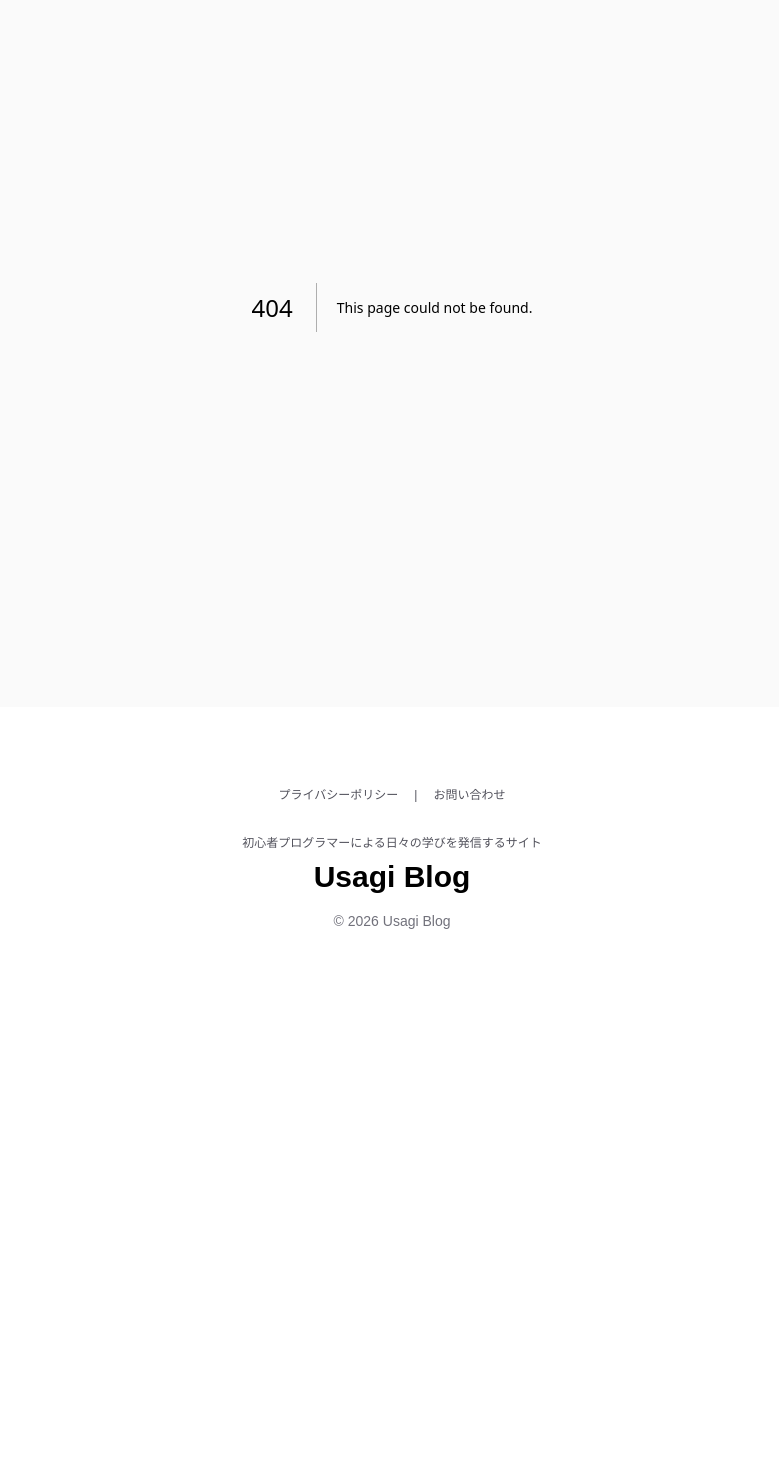
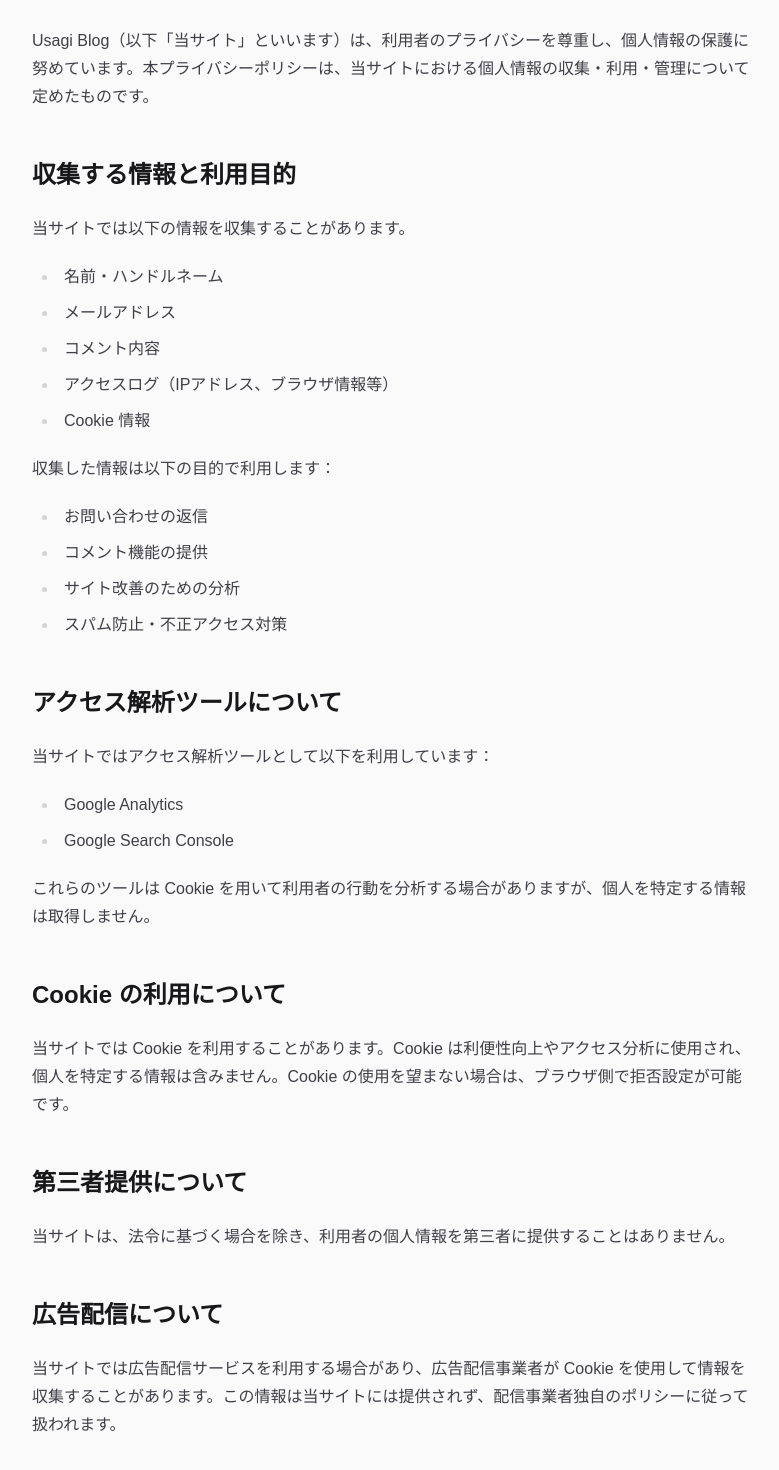
Before and after one commit to Apple-cake/next-tech-blog, a Next.js app: page /privacy in a window 1280 px wide. Before the commit this address had no page. Shown: the part 178-1648 px from the top of the page, without its empty margins (248-1027 px from the left). Before the commit the page ends 1149 px from the top, so only its background shows below. Built offline with nearby package versions, Linux system fonts and the light colour scheme.

Commit message:
プライバシーポリシー作成

```diff
--- a/app/globals.css
+++ b/app/globals.css
@@ -1,4 +1,5 @@
 @import "tailwindcss";
+@plugin "@tailwindcss/typography";
 
 :root {
   --background: #ffffff;
--- /dev/null
+++ b/app/privacy/page.tsx
@@ -0,0 +1,103 @@
+/**
+ * プライバシーポリシーページ
+ *
+ * /privacy URL で表示
+ */
+
+import Link from "next/link";
+
+export const metadata = {
+  title: "プライバシーポリシー | Usagi Blog",
+  description: "Usagi Blog のプライバシーポリシーです。個人情報の取り扱いについて記載しています。",
+};
+
+export default function PrivacyPolicyPage() {
+  return (
+    <main className="max-w-3xl mx-auto px-6 py-12 prose prose-zinc">
+      <h1>プライバシーポリシー</h1>
+
+      <p>
+        Usagi Blog（以下「当サイト」といいます）は、利用者のプライバシーを尊重し、個人情報の保護に努めています。本プライバシーポリシーは、当サイトにおける個人情報の収集・利用・管理について定めたものです。
+      </p>
+
+      <h2>収集する情報と利用目的</h2>
+
+      <p>
+        当サイトでは以下の情報を収集することがあります。
+      </p>
+
+      <ul>
+        <li>名前・ハンドルネーム</li>
+        <li>メールアドレス</li>
+        <li>コメント内容</li>
+        <li>アクセスログ（IPアドレス、ブラウザ情報等）</li>
+        <li>Cookie 情報</li>
+      </ul>
+
+      <p>
+        収集した情報は以下の目的で利用します：
+      </p>
+
+      <ul>
+        <li>お問い合わせの返信</li>
+        <li>コメント機能の提供</li>
+        <li>サイト改善のための分析</li>
+        <li>スパム防止・不正アクセス対策</li>
+      </ul>
+
+      <h2>アクセス解析ツールについて</h2>
+      <p>
+        当サイトではアクセス解析ツールとして以下を利用しています：
+      </p>
+      <ul>
+        <li>Google Analytics</li>
+        <li>Google Search Console</li>
+      </ul>
+      <p>
+        これらのツールは Cookie を用いて利用者の行動を分析する場合がありますが、個人を特定する情報は取得しません。
+      </p>
+
+      <h2>Cookie の利用について</h2>
+      <p>
+        当サイトでは Cookie を利用することがあります。Cookie は利便性向上やアクセス分析に使用され、個人を特定する情報は含みません。Cookie の使用を望まない場合は、ブラウザ側で拒否設定が可能です。
+      </p>
+
+      <h2>第三者提供について</h2>
+      <p>
+        当サイトは、法令に基づく場合を除き、利用者の個人情報を第三者に提供することはありません。
+      </p>
+
+      <h2>広告配信について</h2>
+      <p>
+        当サイトでは広告配信サービスを利用する場合があり、広告配信事業者が Cookie を使用して情報を収集することがあります。この情報は当サイトには提供されず、配信事業者独自のポリシーに従って扱われます。
+      </p>
+
+      <h2>個人情報の開示・訂正・削除</h2>
+      <p>
+        ご本人からの請求により、当サイトが保持する個人情報の開示・訂正・削除に対応いたします。希望される場合は下記お問い合わせフォームからご連絡ください。
+      </p>
+
+      <h2>免責事項</h2>
+      <p>
+        掲載された情報の正確性には最大限の注意を払っていますが、内容の完全性・正確性・安全性を保証するものではありません。また、当サイトの利用による損害について一切責任を負いません。
+      </p>
+
+      <h2>プライバシーポリシーの変更</h2>
+      <p>
+        本ポリシーは必要に応じて改訂されることがあります。改定後の内容は当サイト上に表示された時点で効力を生じます。
+      </p>
+
+      <h2>お問い合わせ</h2>
+      <p>
+        プライバシーに関するお問い合わせは以下のフォームからご連絡ください：
+      </p>
+      <p>
+        <Link href="/contact" className="text-blue-600 hover:underline">
+          お問い合わせフォーム
+        </Link>
+      </p>
+
+      <p>最終更新日: 2026年2月22日</p>
+    </main>
+  );
+}
--- a/package.json
+++ b/package.json
@@ -9,6 +9,7 @@
     "lint": "eslint"
   },
   "dependencies": {
+    "@tailwindcss/typography": "^0.5.19",
     "next": "16.1.6",
     "react": "19.2.3",
     "react-dom": "19.2.3"
```
Also changed, not shown: 1 other file (tests, documents, lock files or other folders).
